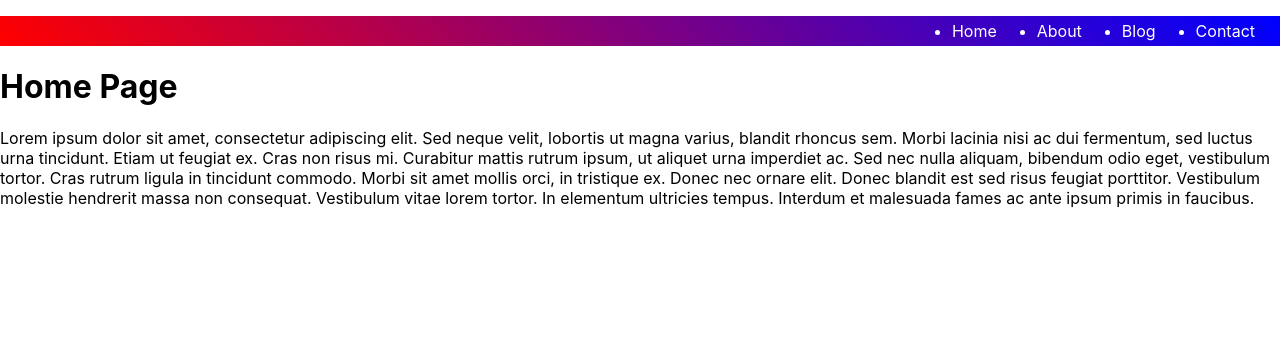
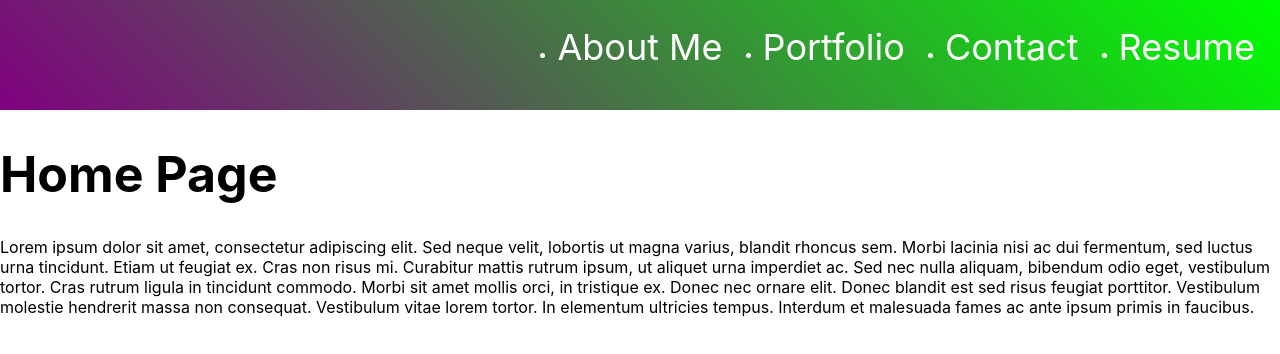
Before and after one commit to gabeab34/GAB-Portfolio, a React (Create React App) app: page / in a window 1280 px wide. Shown: the top 354 px of the page. Built offline with nearby package versions, Linux system fonts and the light colour scheme.

Commit message:
changed nav bar to fit assignment criteria

```diff
--- a/src/App.css
+++ b/src/App.css
@@ -4,19 +4,35 @@
   display: flex;
   justify-content: end;
   padding: 5px;
-  background: repeating-linear-gradient( 45deg, red, blue )
+  background: repeating-linear-gradient( 45deg, purple, lime );
+  height: 100px;
+  margin-top: 0px;
+}
+
+#myname {
+  position: relative;
+  left: -700px;
+  bottom: 20px;
+  top: -20px;
+}
+
+h1 {
+  font-size: 50px;
+
 }
 
 li {
   margin: 0 20px;
+  margin-top: 20px;
   color: white;
 }
 
 li a {
   color: white;
   text-decoration: none;
+  font-size: 36px;
 }
 
 li a:visited {
-  color: red;
+  color: purple;
 }
--- a/src/components/NavTabs.js
+++ b/src/components/NavTabs.js
@@ -5,6 +5,8 @@ import React from 'react';
 function NavTabs({ currentPage, handlePageChange }) {
   return (
  <ul className="nav nav-tabs">
+  <div id ='myname'>
+  <h1>Gabriel Adams Bogar</h1></div>
         <li className="nav-item">
           <a
             href="#home"
@@ -13,7 +15,7 @@ function NavTabs({ currentPage, handlePageChange }) {
             // If it is, we set the current page to 'nav-link-active', otherwise we set it to 'nav-link'
             className={currentPage === 'Home' ? 'nav-link active' : 'nav-link'}
           >
-          Home
+            About Me
           </a>
         </li>
         <li className="nav-item">
@@ -23,7 +25,7 @@ function NavTabs({ currentPage, handlePageChange }) {
             // Check to see if the currentPage is `About`, and if so we use the active link class from bootstrap. Otherwise, we set it to a normal nav-link
             className={currentPage === 'About' ? 'nav-link active' : 'nav-link'}
           >
-          About
+            Portfolio
           </a>
         </li>
         <li className="nav-item">
@@ -33,7 +35,7 @@ function NavTabs({ currentPage, handlePageChange }) {
             // Check to see if the currentPage is `Blog`, and if so we use the active link class from bootstrap. Otherwise, we set it to a normal nav-link
             className={currentPage === 'Blog' ? 'nav-link active' : 'nav-link'}
           >
-          Blog
+            Contact
           </a>
         </li>
         <li className="nav-item">
@@ -43,7 +45,7 @@ function NavTabs({ currentPage, handlePageChange }) {
             // Check to see if the currentPage is `Contact`, and if so we use the active link class from bootstrap. Otherwise, we set it to a normal nav-link
             className={currentPage === 'Contact' ? 'nav-link active' : 'nav-link'}
           >
-          Contact
+            Resume
           </a>
         </li>
       </ul>
```
Lines whose indentation alone changed are shown as unchanged.
